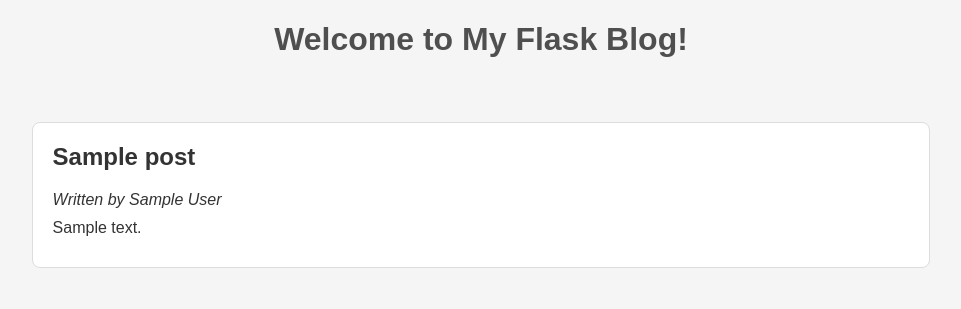
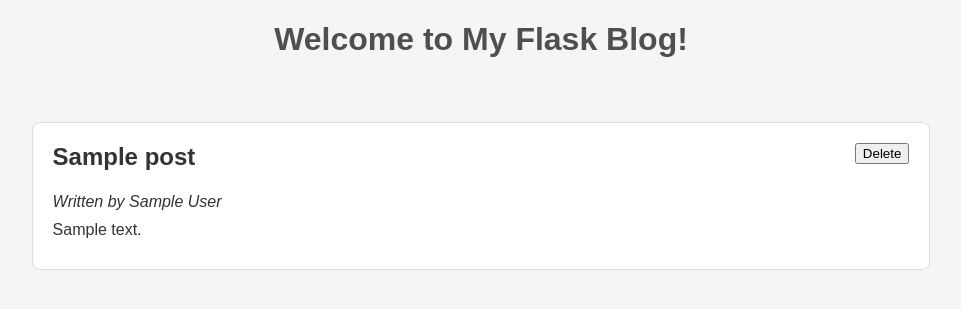
Before and after one commit to lindaEbbert/Masterblog, a Flask app: template templates/index.html in a window 1280 px wide. Shown: the part 55-364 px from the top of the page, without its empty margins (159-1120 px from the left). Run offline with Flask 3, Linux system fonts and the light colour scheme; the template is opened without the code that fills it: most values are stand-ins (such as "Sample title", 1, 10 or a date in 2020).

Commit message:
feat(routes): add delete route for blog posts

```diff
--- a/app.py
+++ b/app.py
@@ -1,6 +1,6 @@
 from flask import Flask, render_template, request, redirect, url_for
 
-from storage.posts_repository import get_posts, add_post
+from storage.posts_repository import get_posts, add_post, delete_post_by_id
 
 app = Flask(__name__)
 
@@ -22,5 +22,11 @@ def add():
     return render_template('add.html')
 
 
+@app.route('/delete/<int:post_id>')
+def delete(post_id):
+    delete_post_by_id(post_id)
+    return redirect(url_for('index'))
+
+
 if __name__ == '__main__':
     app.run(host="0.0.0.0", port=5000, debug=True)
--- a/static/style.css
+++ b/static/style.css
@@ -26,6 +26,7 @@ h1 {
 
 .post h2 {
     margin-top: 0;
+    margin-bottom: 0.5em;
 }
 
 .post p {
@@ -77,3 +78,8 @@ nav button {
     font-weight: bold;
     border: solid 1px #4F4F4F;
 }
+
+.post-header {
+    display: flex;
+    justify-content: space-between;
+}
--- a/templates/index.html
+++ b/templates/index.html
@@ -15,7 +15,12 @@
     <h1>Welcome to My Flask Blog!</h1>
     {% for post in posts %}
     <div class="post">
-        <h2>{{ post["title"] }}</h2>
+        <div class="post-header">
+            <h2>{{ post["title"] }}</h2>
+            <a href="{{ url_for('delete', post_id=post['id']) }}">
+                <button>Delete</button>
+            </a>
+        </div>
         <p><em>Written by {{ post["author"] }}</em></p>
         <p>{{ post["content"] }}</p>
     </div>
```
